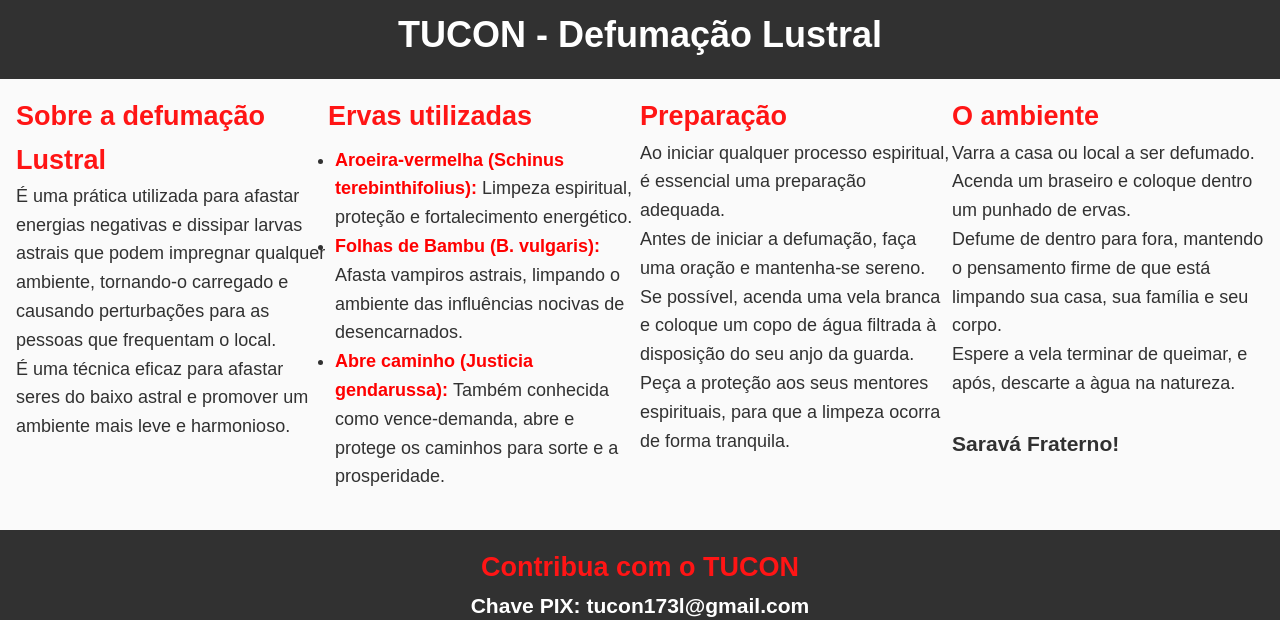
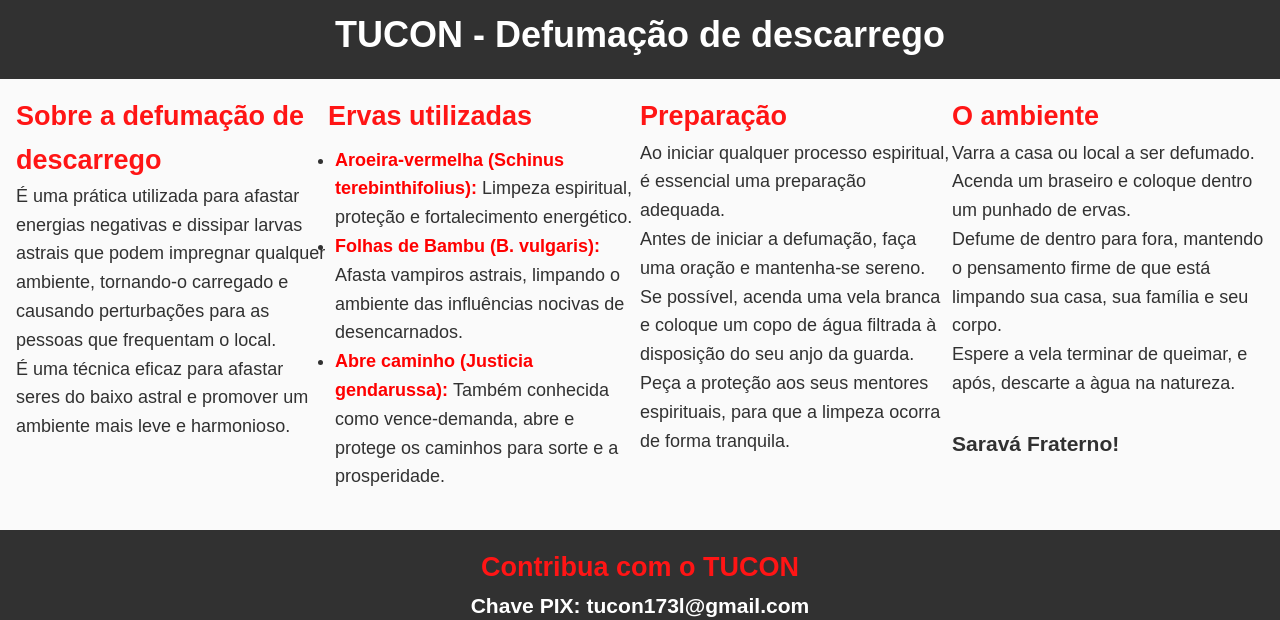
Before and after one commit to tucon-321/tucon, a plain HTML site: page defumacao/descarrego.html in a window 1280 px wide. Shown: the part 176-796 px from the top of the page. Drawn offline with Linux system fonts and the light colour scheme.

Commit message:
Update descarrego.html

```diff
--- a/defumacao/descarrego.html
+++ b/defumacao/descarrego.html
@@ -22,11 +22,11 @@
 <body>
     <header>
         <img src="logo_tucon.png" width="157px" height="157px" />
-        <h1>TUCON - Defumação Lustral</h1>
+        <h1>TUCON - Defumação de descarrego</h1>
     </header>
     <main>
         <section>
-            <h2>Sobre a defumação Lustral</h2>
+            <h2>Sobre a defumação de descarrego</h2>
             <p>É uma prática utilizada para afastar energias negativas e dissipar larvas astrais que podem impregnar qualquer ambiente, tornando-o carregado e causando perturbações para as pessoas que frequentam o local.</p>
             <p>É uma técnica eficaz para afastar seres do baixo astral e promover um ambiente mais leve e harmonioso.</p>
 
```
